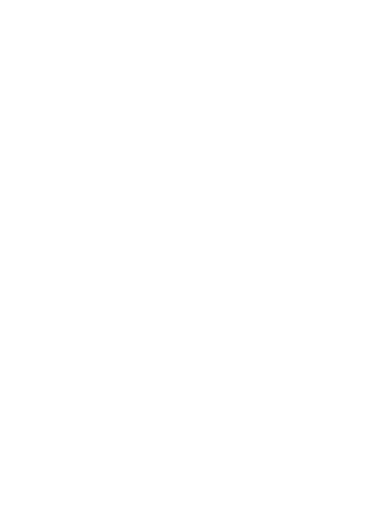
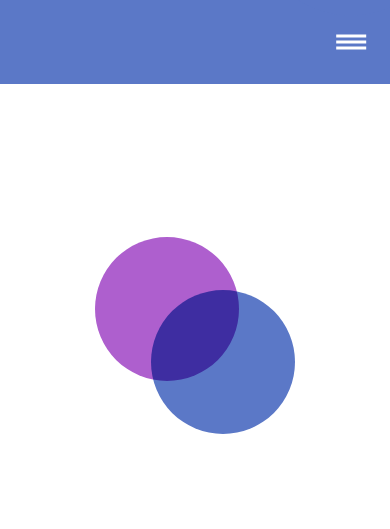
Before and after one commit to babakjan/Portfolio, a plain HTML site: page index.html in a window 390 px wide. Shown: the top 529 px of the page. Drawn offline with Linux system fonts and the light colour scheme.

Commit message:
Add: Deved navigation

```diff
--- a/index.html
+++ b/index.html
@@ -8,7 +8,29 @@
 
 		<link rel="stylesheet" href="/styles/style.css" />
 
-		<script src="scripts/app.js" defer />
+		<script src="scripts/app.js" defer></script>
 	</head>
-	<body></body>
+	<body>
+		<!-- navigation -->
+		<nav>
+			<div class="hamburger">
+				<div class="line"></div>
+				<div class="line"></div>
+				<div class="line"></div>
+			</div>
+
+			<ul class="nav-links">
+				<li><a href="#">Domů</a></li>
+				<li><a href="#">O mně</a></li>
+				<li><a href="#">Projekty</a></li>
+			</ul>
+		</nav>
+
+		<section class="landing">
+			<img src="images/circles.svg" alt="circles" />
+			<h1>Heding</h1>
+		</section>
+
+		<main>TODO</main>
+	</body>
 </html>
--- a/scripts/app.js
+++ b/scripts/app.js
@@ -0,0 +1,8 @@
+const hamburger = document.querySelector(".hamburger");
+const navLinks = document.querySelector(".nav-links");
+const links = document.querySelectorAll(".nav-links li");
+
+hamburger.addEventListener("click", () => {
+	navLinks.classList.toggle("open");
+	links.forEach((link) => link.classList.toggle("fade"));
+});
--- a/styles/style.css
+++ b/styles/style.css
@@ -3,3 +3,109 @@
     padding: 0;
     box-sizing: border-box;
 }
+
+body {
+    font-family: sans-serif;
+}
+
+/* navigation */
+
+nav {
+    height: 10vh;
+    background: #5b78c7;
+}
+
+.nav-links {
+    display: flex;
+    list-style-type: none;
+    width: 50%;
+    height: 100%;
+    justify-content: space-around;
+    align-items: center;
+    margin-left: auto;
+}
+
+.nav-links li a {
+    color: white;
+    text-decoration: none;
+}
+
+.landing {
+    height: 90vh;
+    display: flex;
+    justify-content: center;
+    align-items: center;
+}
+
+.landing h1 {
+    margin: 100px;
+    font-size: 50px;
+}
+
+@media only screen and (max-width: 768px) {
+
+    .line {
+        width: 30px;
+        height: 3px;
+        background: white;
+        margin: 3px;
+    }
+
+    nav {
+        position: relative;
+    }
+
+    .hamburger {
+        position: absolute;
+        right: 5%;
+        top: 50%;
+        transform: translate(-5%, -50% );
+        cursor: pointer;
+        z-index: 10;
+    }
+
+
+    .nav-links {
+        position: fixed;
+        background: #5b78c7;
+        height: 100vh;
+        width: 100%;
+        flex-direction: column;
+        clip-path: circle(100px at 90% -10%);
+        -webkit-clip-path: circle(100px at 90% -10%);
+        transition: all 1s ease-out;
+    }
+
+    .nav-links.open {
+        clip-path: circle(2000px at 90% -10%);
+        -webkit-clip-path: circle(2000px at 90% -10%);
+    }
+
+    .landing {
+        flex-direction: column;
+    }
+
+    .nav-links li {
+        opacity: 0;
+    }
+
+    .nav-links li a {
+        font-size: 1.5rem;
+    }
+
+    .nav-links li:nth-child(1) {
+        transition: all 0.5s ease 0.2s;
+    }
+
+    .nav-links li:nth-child(2) {
+        transition: all 0.5s ease 0.4s;
+    }
+
+    .nav-links li:nth-child(3) {
+        transition: all 0.5s ease 0.6s;
+    }
+
+    li.fade {
+        opacity: 1;
+    }
+}
```
